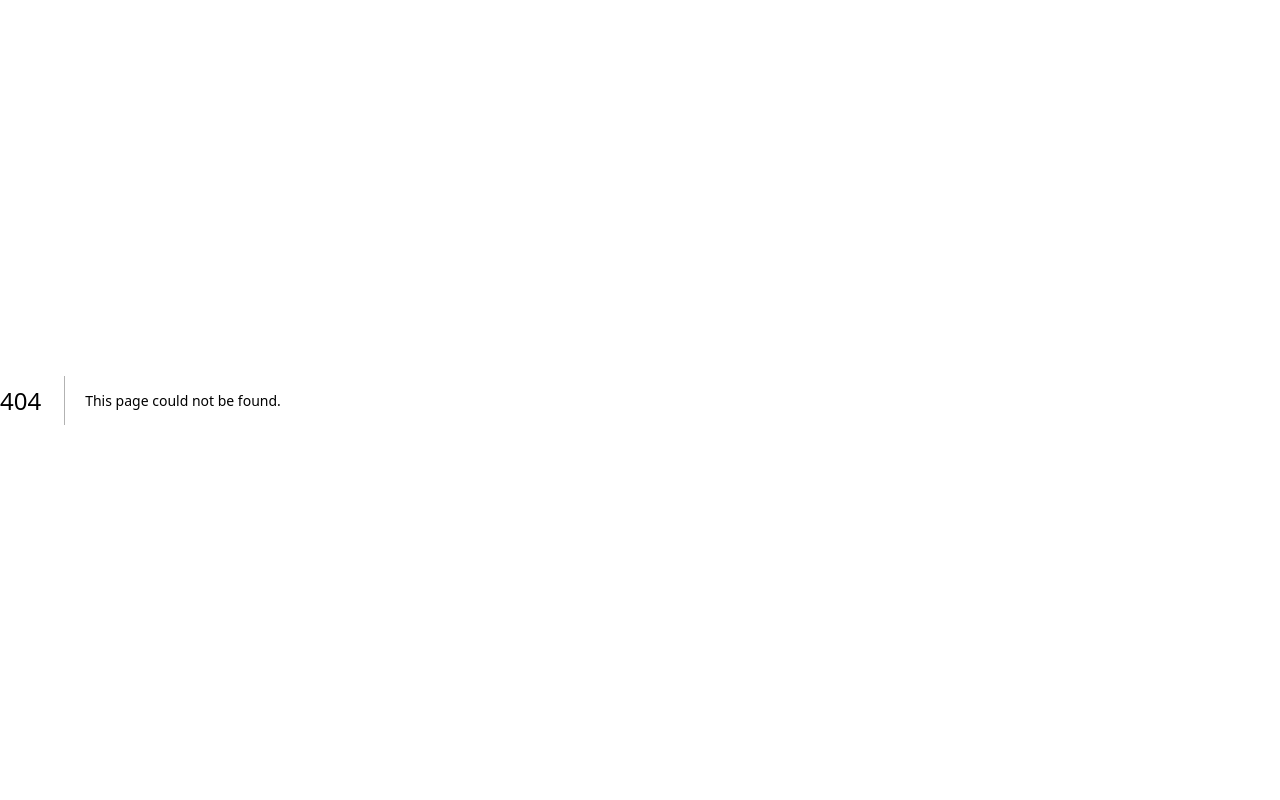
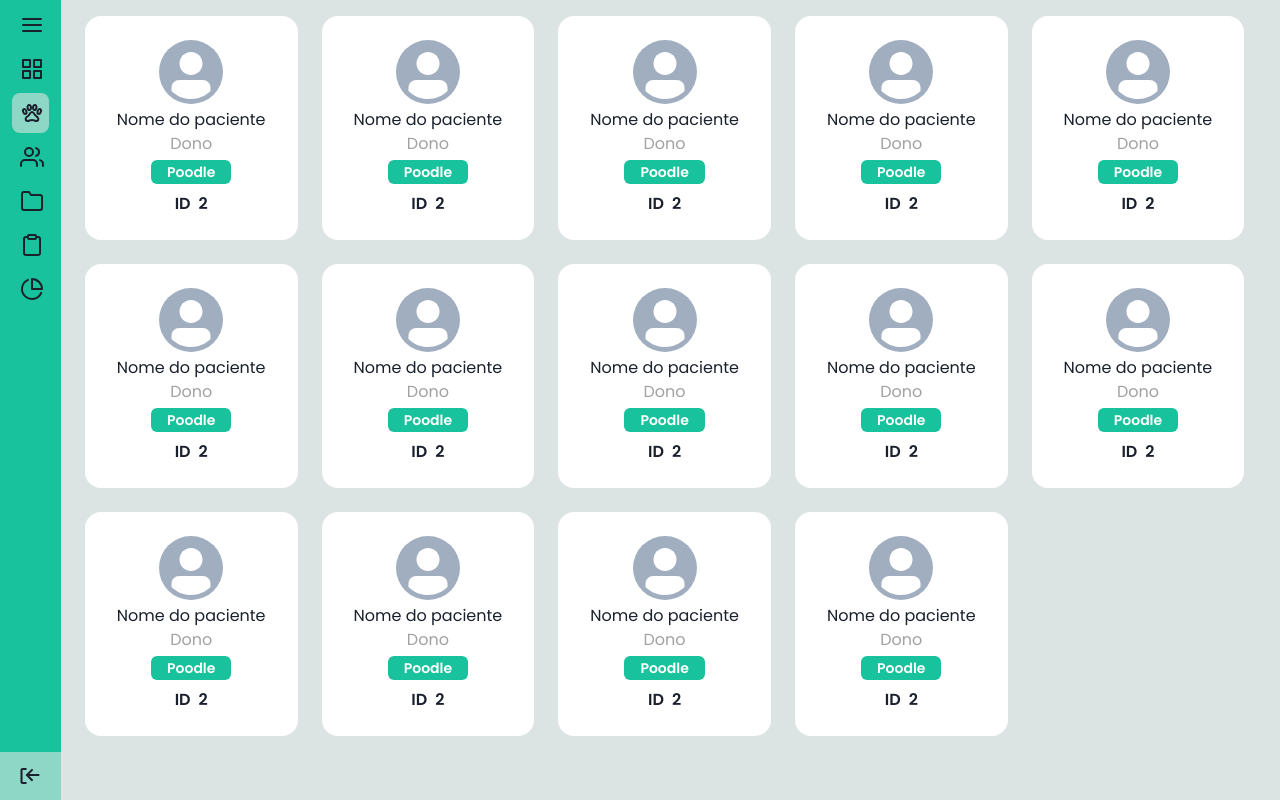
Before and after one commit to eliseucbrito/vet-tdd-ca, a Next.js app: page /patients in a window 1280 px wide. Before the commit this address had no page. Built offline with nearby package versions, Linux system fonts and the light colour scheme.

Commit message:
feat: create page Patients

```diff
--- /dev/null
+++ b/src/pages/patients/index.tsx
@@ -0,0 +1,62 @@
+import { Box, Flex, HStack, Wrap, WrapItem } from '@chakra-ui/react'
+import { Sidebar } from 'presentation/components/Sidebar/Sidebar'
+import { PatientCard } from './components/PatientCard'
+
+export default function Patients() {
+  return (
+    <Flex w="100vw" h="100vh">
+      <Sidebar />
+      <Wrap
+        flexWrap="wrap"
+        align="start"
+        p="1rem 1rem 1rem 1.5rem"
+        w="100%"
+        h="100%"
+        spacing={6}
+      >
+        <WrapItem>
+          <PatientCard rounded />
+        </WrapItem>
+        <WrapItem>
+          <PatientCard rounded />
+        </WrapItem>
+        <WrapItem>
+          <PatientCard rounded />
+        </WrapItem>
+        <WrapItem>
+          <PatientCard rounded />
+        </WrapItem>
+        <WrapItem>
+          <PatientCard rounded />
+        </WrapItem>
+        <WrapItem>
+          <PatientCard rounded />
+        </WrapItem>
+        <WrapItem>
+          <PatientCard rounded />
+        </WrapItem>
+        <WrapItem>
+          <PatientCard rounded />
+        </WrapItem>
+        <WrapItem>
+          <PatientCard rounded />
+        </WrapItem>
+        <WrapItem>
+          <PatientCard rounded />
+        </WrapItem>
+        <WrapItem>
+          <PatientCard rounded />
+        </WrapItem>
+        <WrapItem>
+          <PatientCard rounded />
+        </WrapItem>
+        <WrapItem>
+          <PatientCard rounded />
+        </WrapItem>
+        <WrapItem>
+          <PatientCard rounded />
+        </WrapItem>
+      </Wrap>
+    </Flex>
+  )
+}
```
